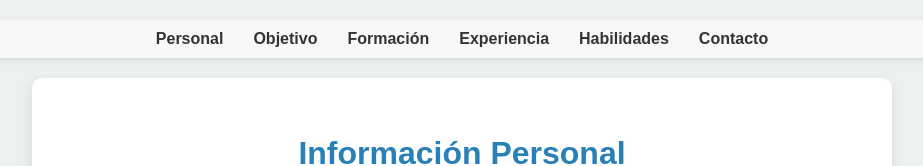
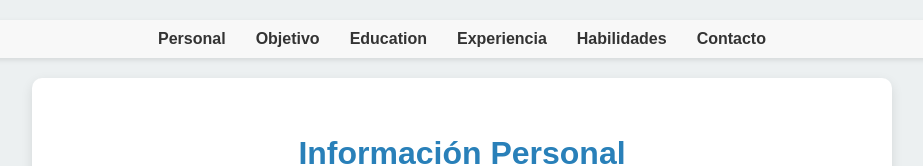
Before and after one commit to Aljulio/curriculum-vitae-react, a React (Create React App) app: page / in a window 1280 px wide. Shown: the top 166 px of the page, without its empty margins (178-1101 px from the left). Built offline with nearby package versions, Linux system fonts and the light colour scheme.

Commit message:
Actualizar enlace de Educacion en la barra de navegacion

```diff
--- a/src/components/Navegacion/Navegacion.jsx
+++ b/src/components/Navegacion/Navegacion.jsx
@@ -9,7 +9,7 @@ const Navegacion = () => {
         {/* Si tienes una sección de Objetivo, asegúrate de que su componente tenga id="objetivo" */}
         <li><a href="#objetivo">Objetivo</a></li>
         {/* Si tienes una sección de Formación, asegúrate de que su componente tenga id="formacion" */}
-        <li><a href="#formacion">Formación</a></li>
+        <li><a href="#education">Education</a></li>
         <li><a href="#experiencia">Experiencia</a></li>
         <li><a href="#habilidades">Habilidades</a></li>
         <li><a href="#contacto">Contacto</a></li>
```
